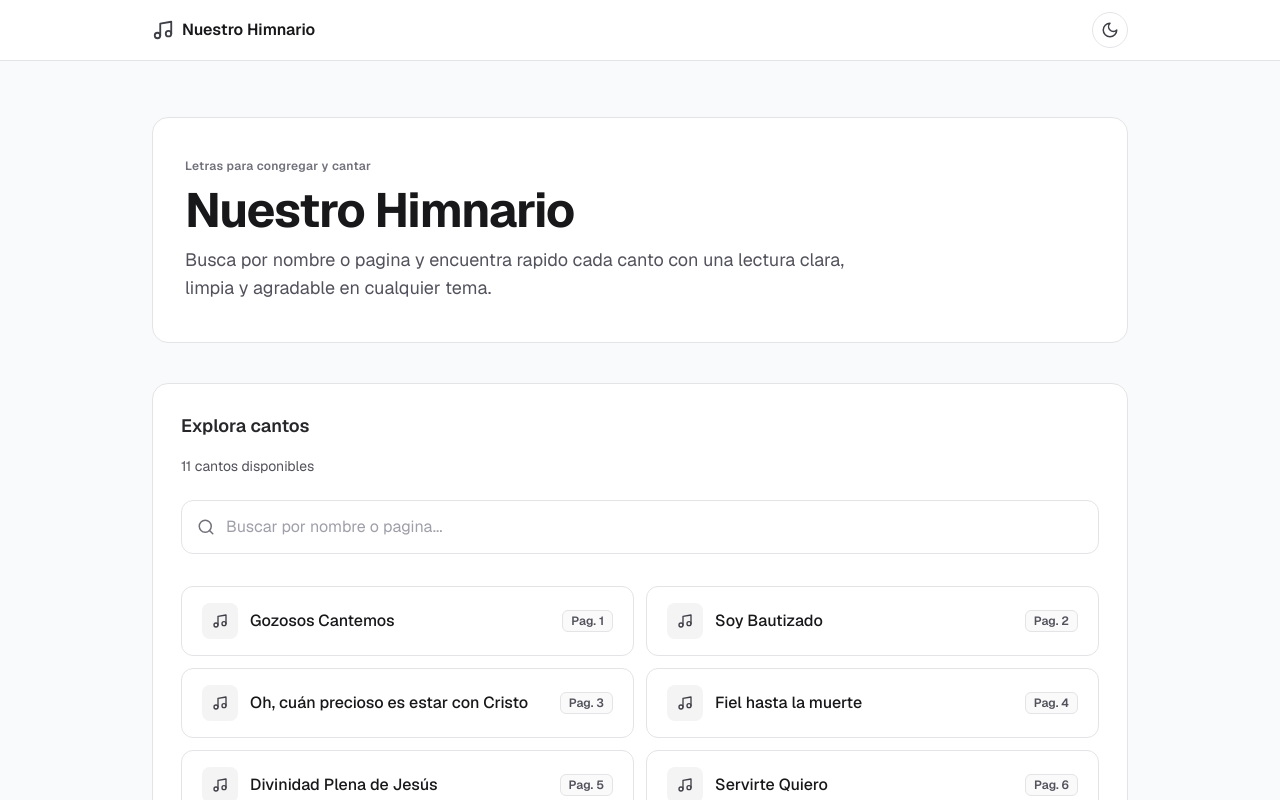
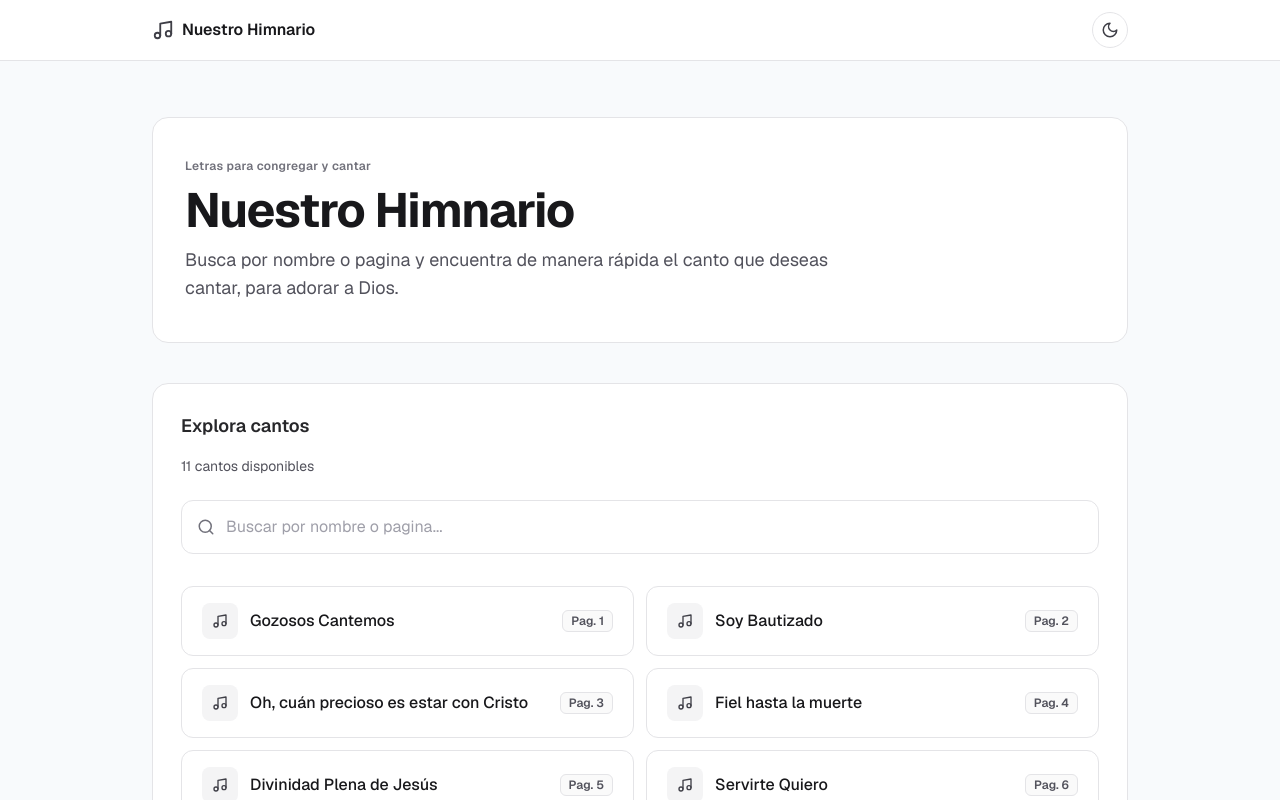
Before and after one commit to cruzrovira/nuestro-himnario, a Next.js app: page / in a window 1280 px wide. Shown: the top 800 px of the page. Built offline with nearby package versions, Linux system fonts and the light colour scheme.

Commit message:
feat: mejorar la descripción de búsqueda de himnos en la página principal

```diff
--- a/app/page.tsx
+++ b/app/page.tsx
@@ -14,8 +14,8 @@ export default function Home() {
           Nuestro Himnario
         </h1>
         <p className="mt-3 max-w-2xl text-zinc-600 dark:text-slate-200 sm:text-lg">
-          Busca por nombre o pagina y encuentra rapido cada canto con una
-          lectura clara, limpia y agradable en cualquier tema.
+          Busca por nombre o pagina y encuentra de manera rápida el canto que
+          deseas cantar, para adorar a Dios.
         </p>
       </div>
 
```
